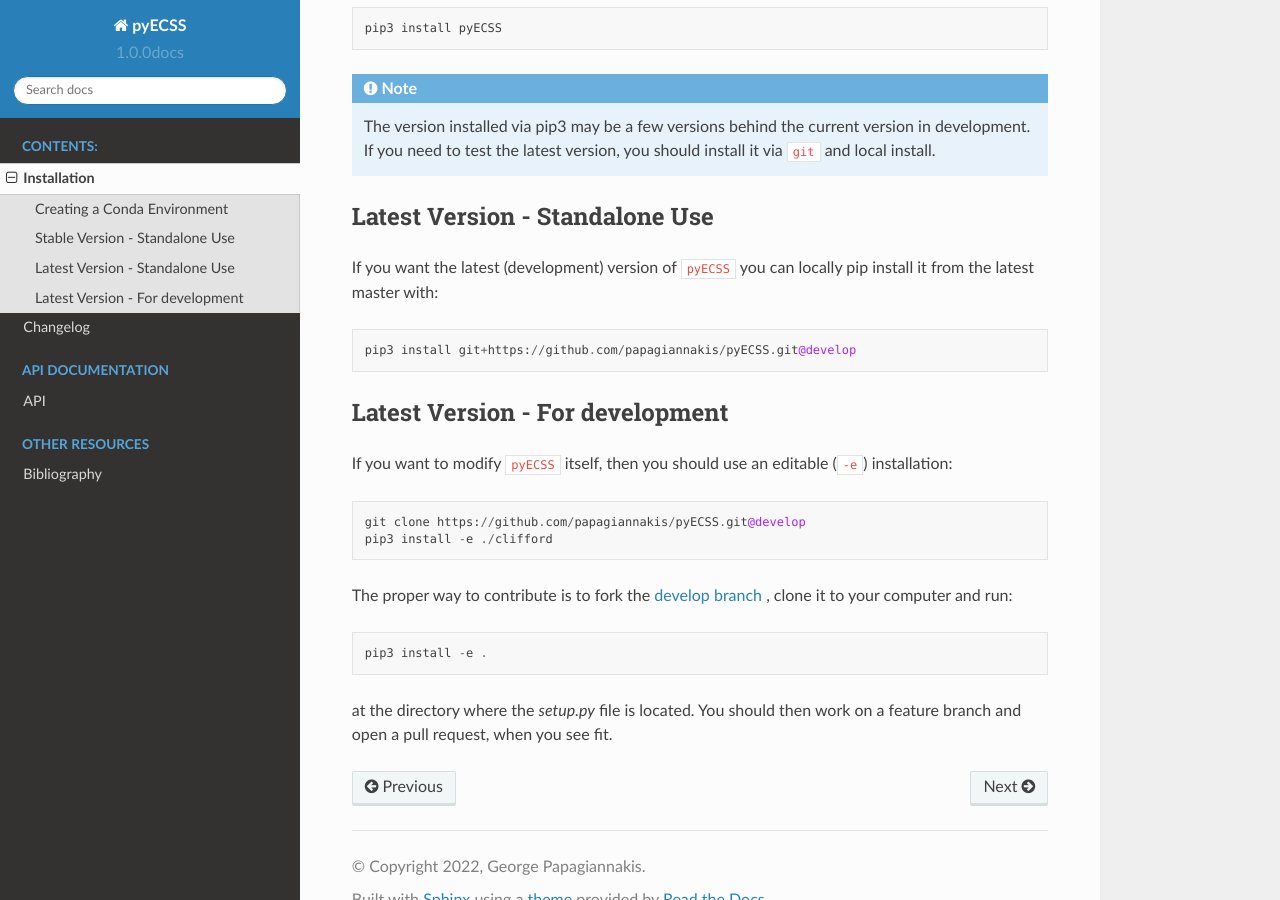
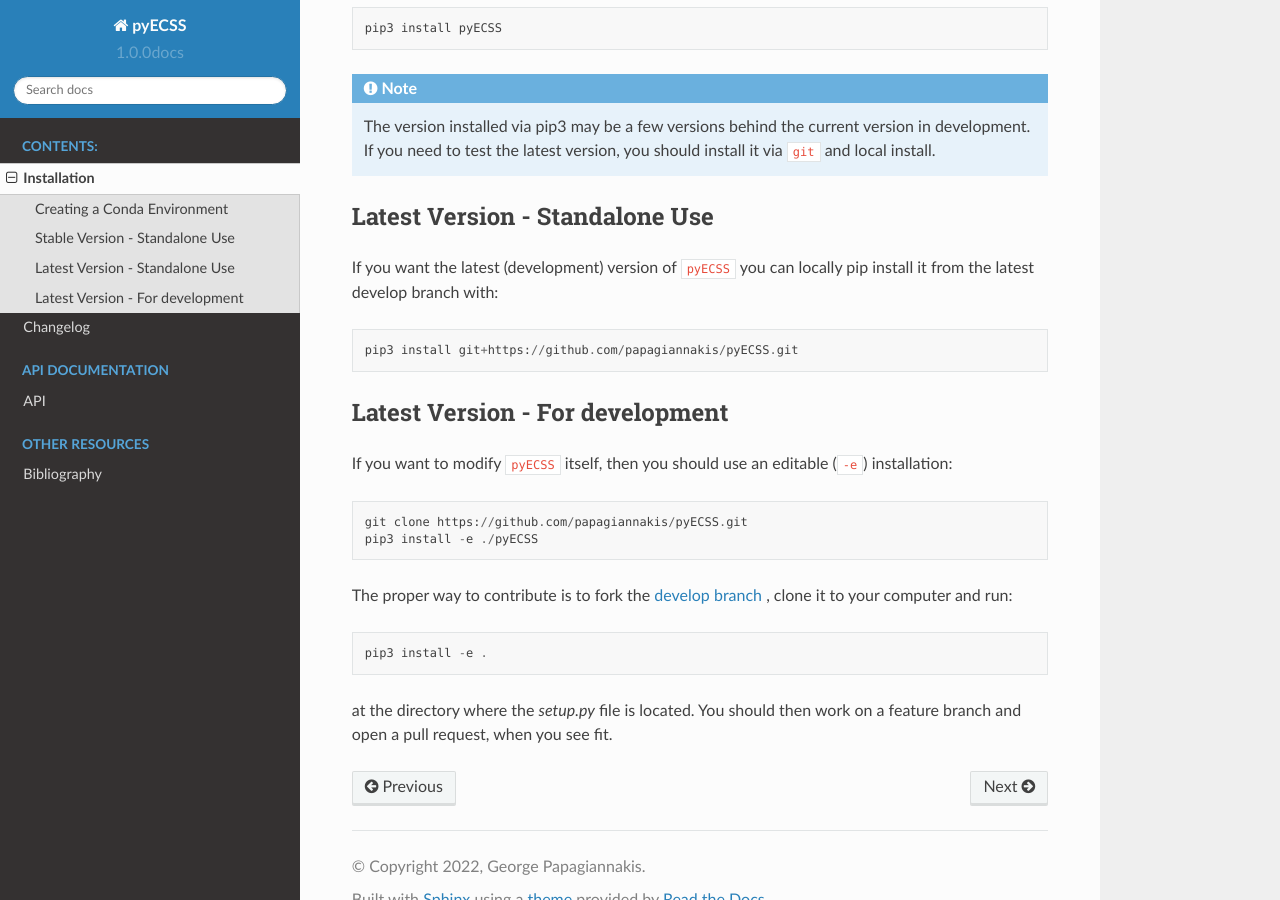
Before and after one commit to papagiannakis/pyECSS, a Sphinx documentation site: the page built from docs/installation.rst, in a window 1280 px wide and 900 px high, scrolled down 900 px. Built offline with Sphinx 7.4.7 and the Read the Docs theme 2.0.0, drawn with Linux system fonts in a browser that asks for light colours.

Commit message:
Fix repo http

```diff
--- a/docs/installation.rst
+++ b/docs/installation.rst
@@ -41,17 +41,17 @@
 Latest Version - Standalone Use
 ----------------------------------
 
-If you want the latest (development) version of ``pyECSS`` you can locally pip install it from the latest master with::
+If you want the latest (development) version of ``pyECSS`` you can locally pip install it from the latest develop branch with::
 
-    pip3 install git+https://github.com/papagiannakis/pyECSS.git@develop
+    pip3 install git+https://github.com/papagiannakis/pyECSS.git
 
 Latest Version - For development
 -----------------------------------
 
 If you want to modify ``pyECSS`` itself, then you should use an editable (``-e``) installation::
 
-    git clone https://github.com/papagiannakis/pyECSS.git@develop
-    pip3 install -e ./clifford
+    git clone https://github.com/papagiannakis/pyECSS.git
+    pip3 install -e ./pyECSS
 
 The proper way to contribute is to fork the `develop branch <https://github.com/papagiannakis/pyECSS.git@develop>`_ ,
 clone it to your computer and run::
```
